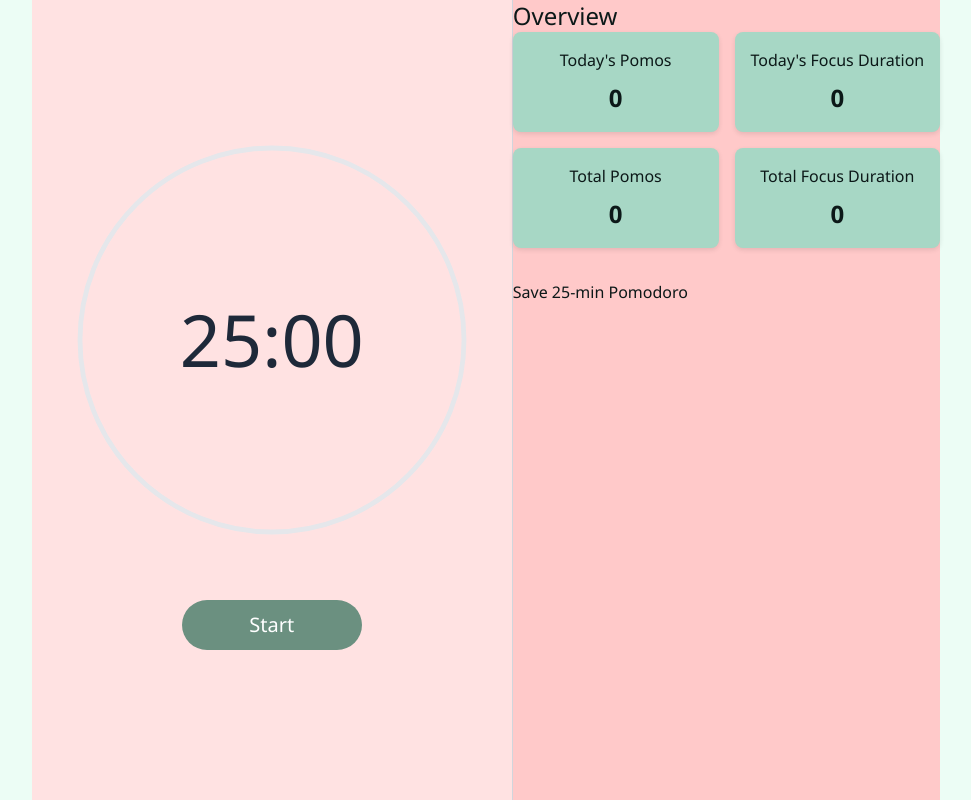
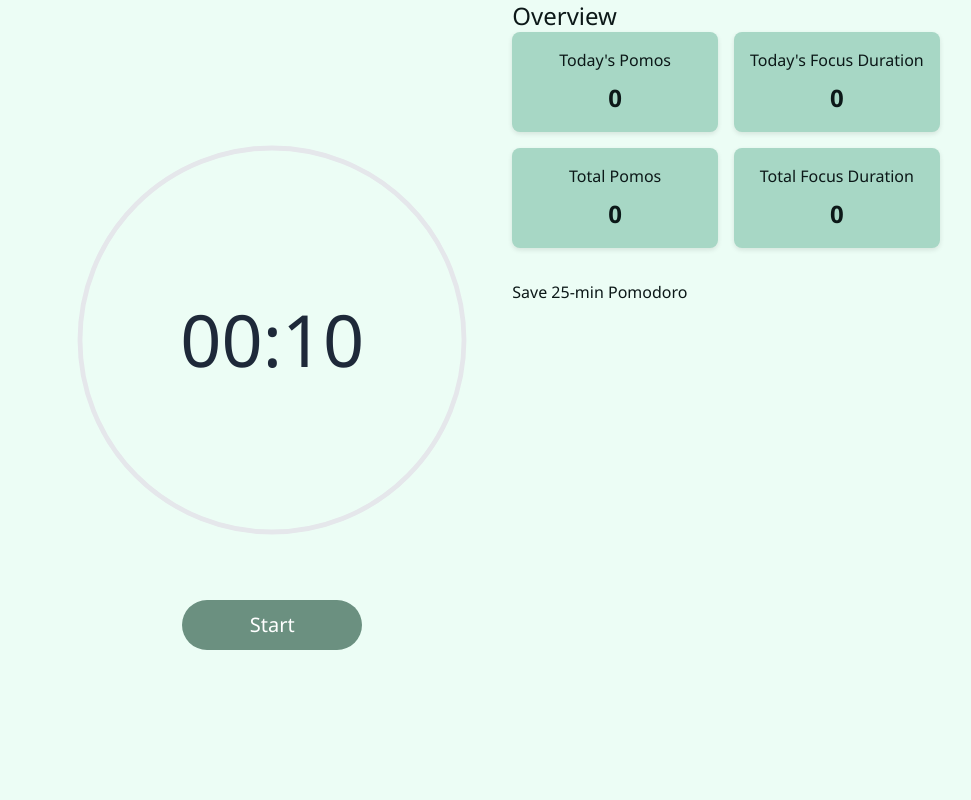
Before and after one commit to hosseinshamlooo/pomodoro_timer_v1.1, a React (Vite) app: page / in a window 1280 px wide. Shown: the whole page, without its empty margins (154-1125 px from the left). Built offline with nearby package versions, Linux system fonts and the light colour scheme.

Commit message:
fixed time for testing bell sound

```diff
--- a/src/ui/App.tsx
+++ b/src/ui/App.tsx
@@ -6,15 +6,12 @@ function App() {
   return (
     <div className="flex h-screen">
       {/* Left Side */}
-      <div className="flex flex-1 items-center justify-center bg-red-100">
+      <div className="flex flex-1 items-center justify-center">
         <Timer />
       </div>
 
-      {/* Vertical Divider */}
-      <div className="w-[1px] bg-gray-300 h-full" />
-
       {/* Right Side */}
-      <div className="flex flex-1 items-center justify-center bg-red-200 mr-20">
+      <div className="flex flex-1 items-center justify-center">
         <Overview />
       </div>
     </div>
--- a/src/ui/Timer.tsx
+++ b/src/ui/Timer.tsx
@@ -1,7 +1,7 @@
 import React, { useEffect, useState } from "react";
 
 const FULL_DASH_ARRAY = 283; // Circumference of the circle
-const TIME_LIMIT = 25 * 60; // 25 minutes in seconds
+const TIME_LIMIT = 10; // multiple by 60 (the number of minutes)
 
 const Timer = () => {
   const [secondsLeft, setSecondsLeft] = useState(TIME_LIMIT);
```
Also changed, not shown: 1 other file (tests, documents, lock files or other folders).
